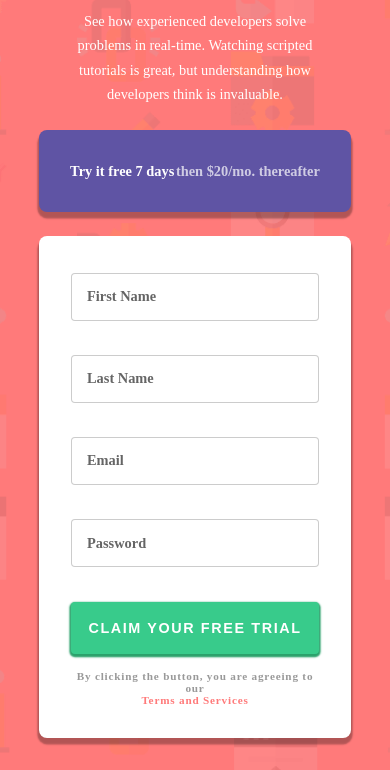
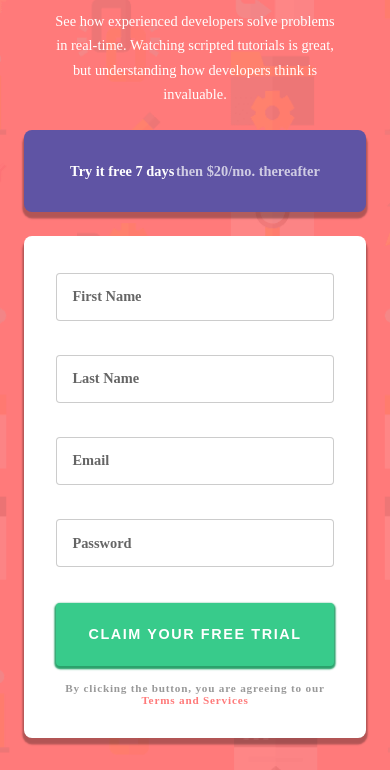
Before and after one commit to BarcaV/BarcaV.github.io, a plain HTML site: page Sign-Up-Form/index.html in a window 390 px wide. Shown: the part 128-898 px from the top of the page. Drawn offline with Linux system fonts and the light colour scheme; a web font is replaced by a local one.

Commit message:
Fina Final

```diff
--- a/Sign-Up-Form/Form.css
+++ b/Sign-Up-Form/Form.css
@@ -771,7 +771,7 @@ body {
             align-items: flex-start;
   }
   .container .subcontainer {
-    width: 80vw;
+    width: 87.5vw;
     -ms-grid-rows: 0.6fr 0.4fr 1fr 1fr !important;
     -ms-grid-columns: 1fr !important;
         grid-template: 0.6fr 0.4fr 1fr 1fr / 1fr !important;
```
